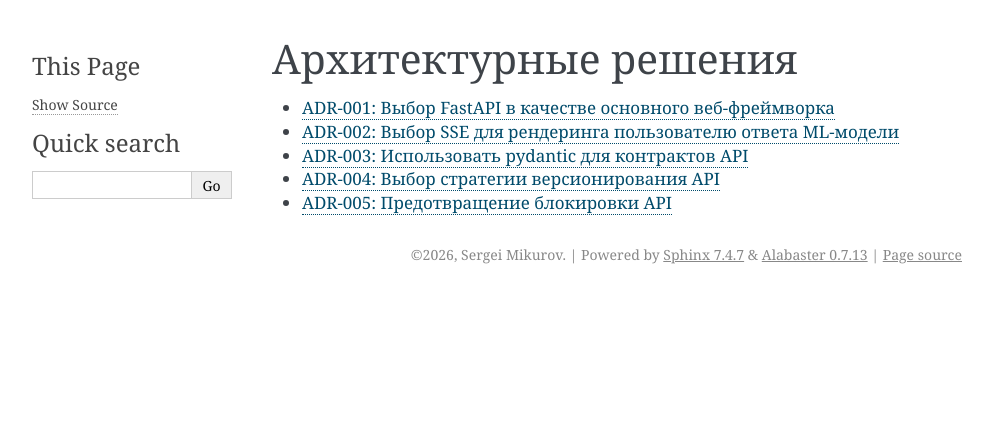
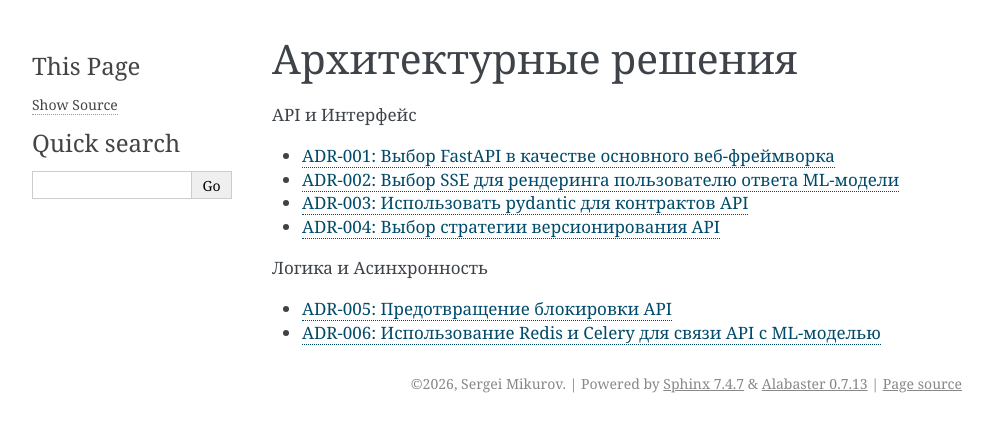
Before and after one commit to svmikurov/tt-ai-api, a Sphinx documentation site: the page built from docs/source/project/adr/index.rst, in a window 1280 px wide. Shown: the top 432 px of the page, without its empty margins (148-1141 px from the left). Built offline with Sphinx 7.4.7, drawn with Linux system fonts in a browser that asks for light colours.

Commit message:
docs(adr): Add ADR-006 API to ML connection
- Added ADR draft
- Added captions for ADR index tree

```diff
--- a/docs/source/project/adr/index.rst
+++ b/docs/source/project/adr/index.rst
@@ -3,9 +3,16 @@
 
 .. toctree::
    :maxdepth: 1
+   :caption: API и Интерфейс
 
    adr-001-use-fastapi
    adr-002-use-sse
    adr-003-use-pydantic
    adr-004-api-versioning
+
+.. toctree::
+   :maxdepth: 1
+   :caption: Логика и Асинхронность
+
    adr-005-avoid-api-blocking
+   adr-006-api-to-ml-connection
```
Also changed, not shown: docs/source/project/adr/adr-006-api-to-ml-connection.rst (added, +25 -0 lines).
